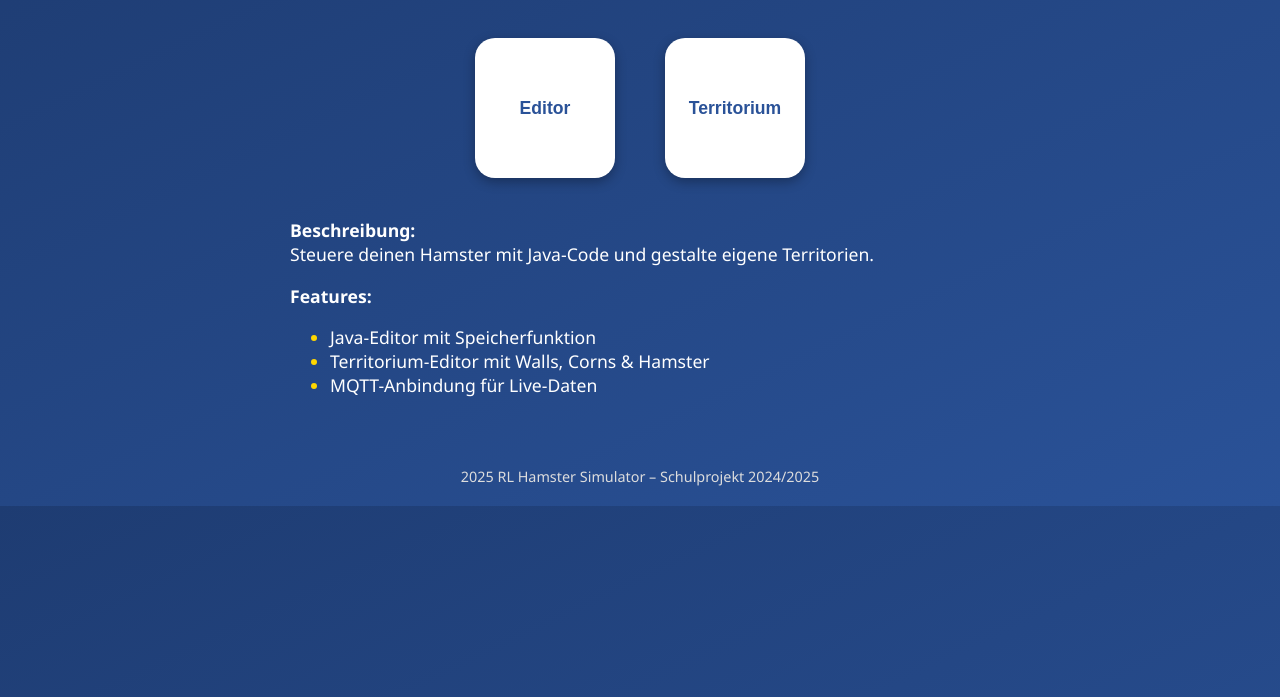
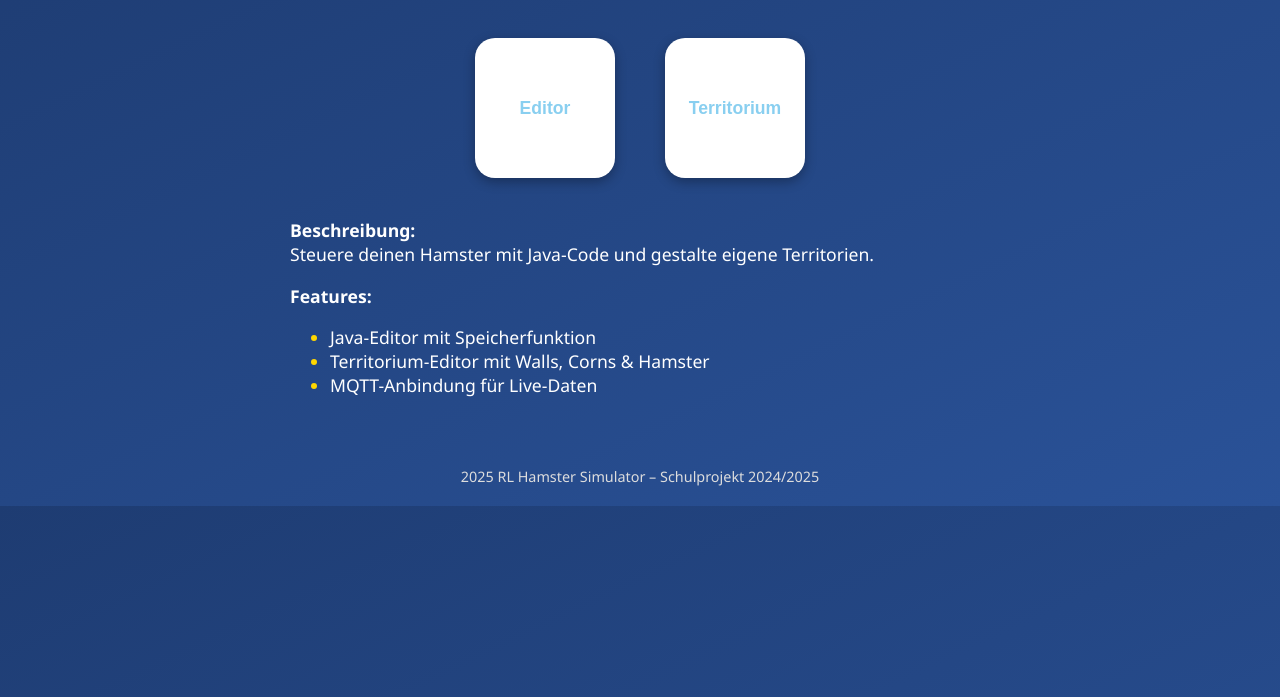
Before and after one commit to fzan7808/Sem6-Hamstersimulator, a plain HTML site: page web/index.html in a window 1280 px wide. Shown: the part 103-800 px from the top of the page. Drawn offline with Linux system fonts and the light colour scheme.

Commit message:
color change

```diff
--- a/web/style.css
+++ b/web/style.css
@@ -66,7 +66,7 @@ h1 {
     font-size: 1.1em;
     font-weight: bold;
     background: #ffffff;
-    color: #2a5298;
+    color: #89CFF0;
     border: none;
     border-radius: 20px;
     box-shadow: 0 4px 12px rgba(0, 0, 0, 0.3);
```
